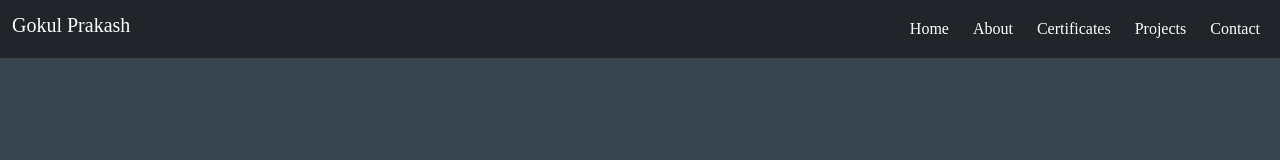
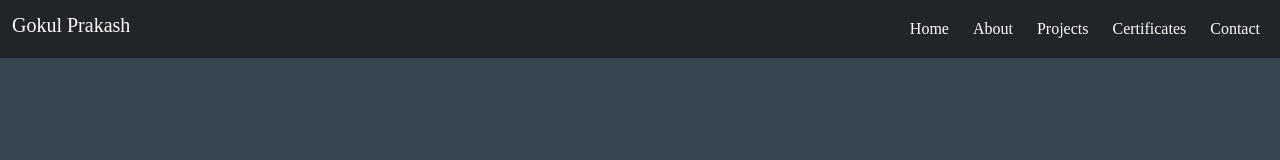
Before and after one commit to Gokulprakash2005/Portfolio, a React (Create React App) app: page / in a window 1280 px wide. Shown: the top 160 px of the page. Built offline with nearby package versions, Linux system fonts and the light colour scheme.

Commit message:
updation

```diff
--- a/src/comp/navbar/navbar.css
+++ b/src/comp/navbar/navbar.css
@@ -4,11 +4,12 @@
 .offcanvas-body>p:hover{
     color: gray;
 }
-.offcanvas-body>a{
+.offcanvas-body>p>a{
     text-decoration: none;
     color: white;
     font-family: 'Times New Roman', Times, serif;
 }
 .offcanvas-body>a:hover{
     color: gray;
+
 }
--- a/src/comp/navbar/navbar.js
+++ b/src/comp/navbar/navbar.js
@@ -1,7 +1,7 @@
 import React from "react";
 import './navbar.css';
 function Navbar() {
-  return (
+    return (
     <body>
 	<div className="offcanvas offcanvas-start text-bg-dark" id="demo">
         <div className="offcanvas-header">
@@ -9,16 +9,16 @@ function Navbar() {
           <button type="button" className="btn-close btn-close-white" data-bs-dismiss="offcanvas"></button>
         </div>
         <div className="offcanvas-body">
-         <a href="#home">Home</a><hr></hr>
-         <a href="#about">About</a><hr></hr>
-         <a href="#certficates">Certificates & Awards</a><hr></hr>
-         <a href="#projects">Projects</a><hr></hr>
-         <a href="#contact">Contact</a><hr></hr>
+         <p data-bs-dismiss="offcanvas" ><a href="#home" >Home</a></p><hr></hr>
+         <p data-bs-dismiss="offcanvas" ><a href="#about">About</a></p><hr></hr>
+         <p data-bs-dismiss="offcanvas" ><a href="#certficates">Certificates & Awards</a></p><hr></hr>
+         <p data-bs-dismiss="offcanvas" ><a href="#projects">Projects</a></p><hr></hr>
+         <p data-bs-dismiss="offcanvas" ><a href="#contact">Contact</a></p><hr></hr>
          <a href="https://github.com/Gokulprakash2005"><i className="fa-brands fa-github git text-white" ></i></a>
          <a href="https://www.linkedin.com/in/gokulprakash08/"><i className="fa-brands fa-linkedin linkedin text-white "></i></a>
          <a href="mailto:gokulprakash1301@gmail.com"><i className="fa-solid fa-envelope mail text-white"></i></a>
         </div>
-      </div>
+ </div>
 
       <nav className="navbar navbar-expand-sm bg-dark navbar-dark fixed-top ">
         <div className="container-fluid">
@@ -31,14 +31,15 @@ function Navbar() {
               <a className="nav-link text-white me-2" href="#about">About</a>
             </li>
             <li className="nav-item">
-              <a className="nav-link text-white me-2" href="#certficates">Certificates </a>
+              <a className="nav-link text-white me-2" href="#projects">Projects</a>
             </li>
             <li className="nav-item">
-              <a className="nav-link text-white me-2" href="#projects">Projects</a>
+              <a className="nav-link text-white me-2" href="#certficates">Certificates </a>
             </li>
             <li className="nav-item">
               <a className="nav-link text-white " href="#contact">Contact</a>
             </li>
+
           </ul>
           <i className="fa-solid fa-bars d-sm-none bg-white"  data-bs-toggle="offcanvas" data-bs-target="#demo"></i>
         </div>
--- a/src/comp/projects/project.js
+++ b/src/comp/projects/project.js
@@ -3,8 +3,8 @@ import React from "react";
 function Projects_Section() {
   return (
     <>
-      <div id="projects" className="container mt-5">
-        <div className="p-5 bg-light text-dark rounded">
+      <div id="projects" className="container mt-5" >
+        <div className="p-5 bg-light text-dark rounded " >
           <h1>Projects</h1>
           <div id="projectsCarousel" className="carousel slide" data-bs-ride="carousel">
             <div className="carousel-inner">
```
